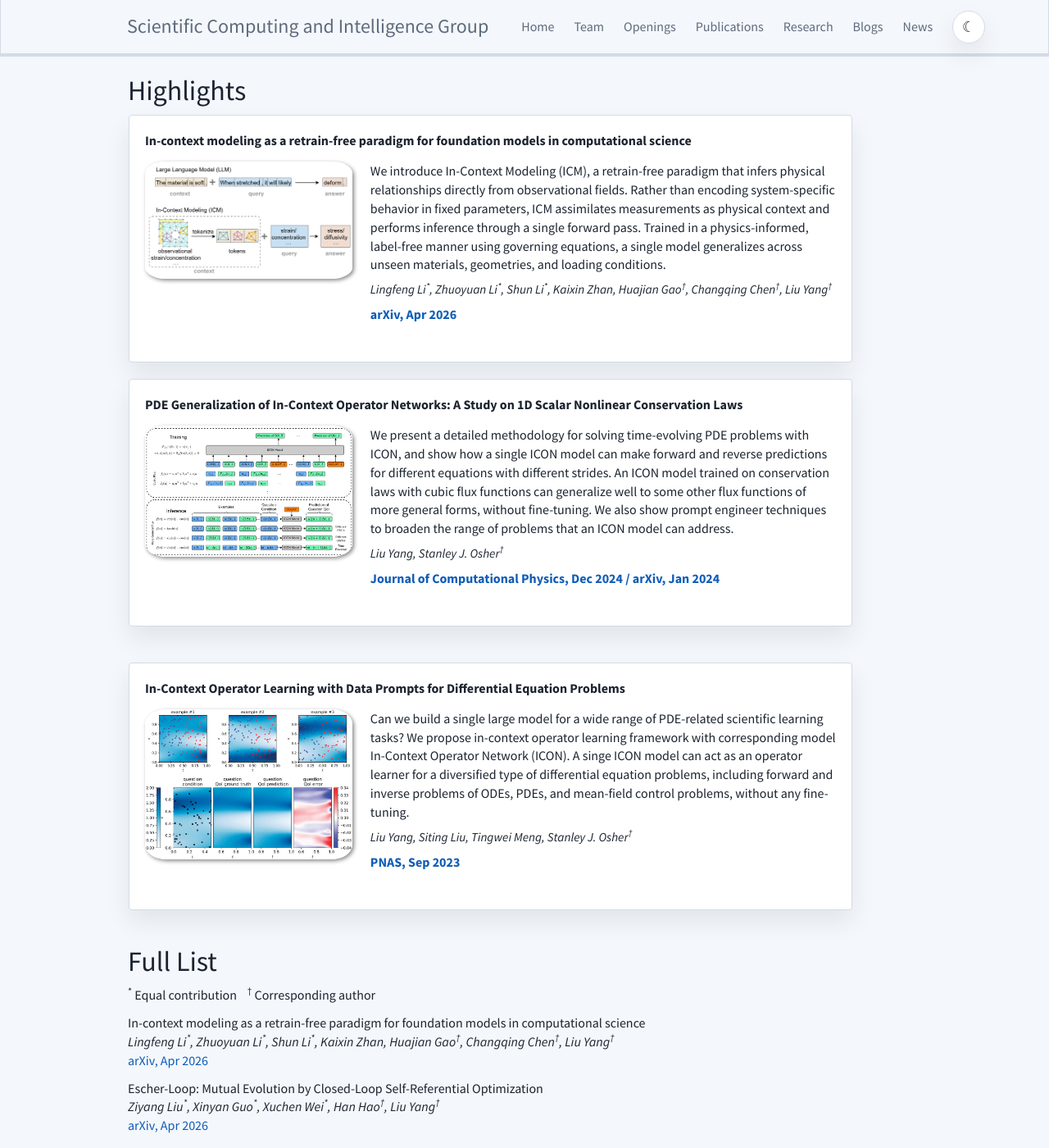
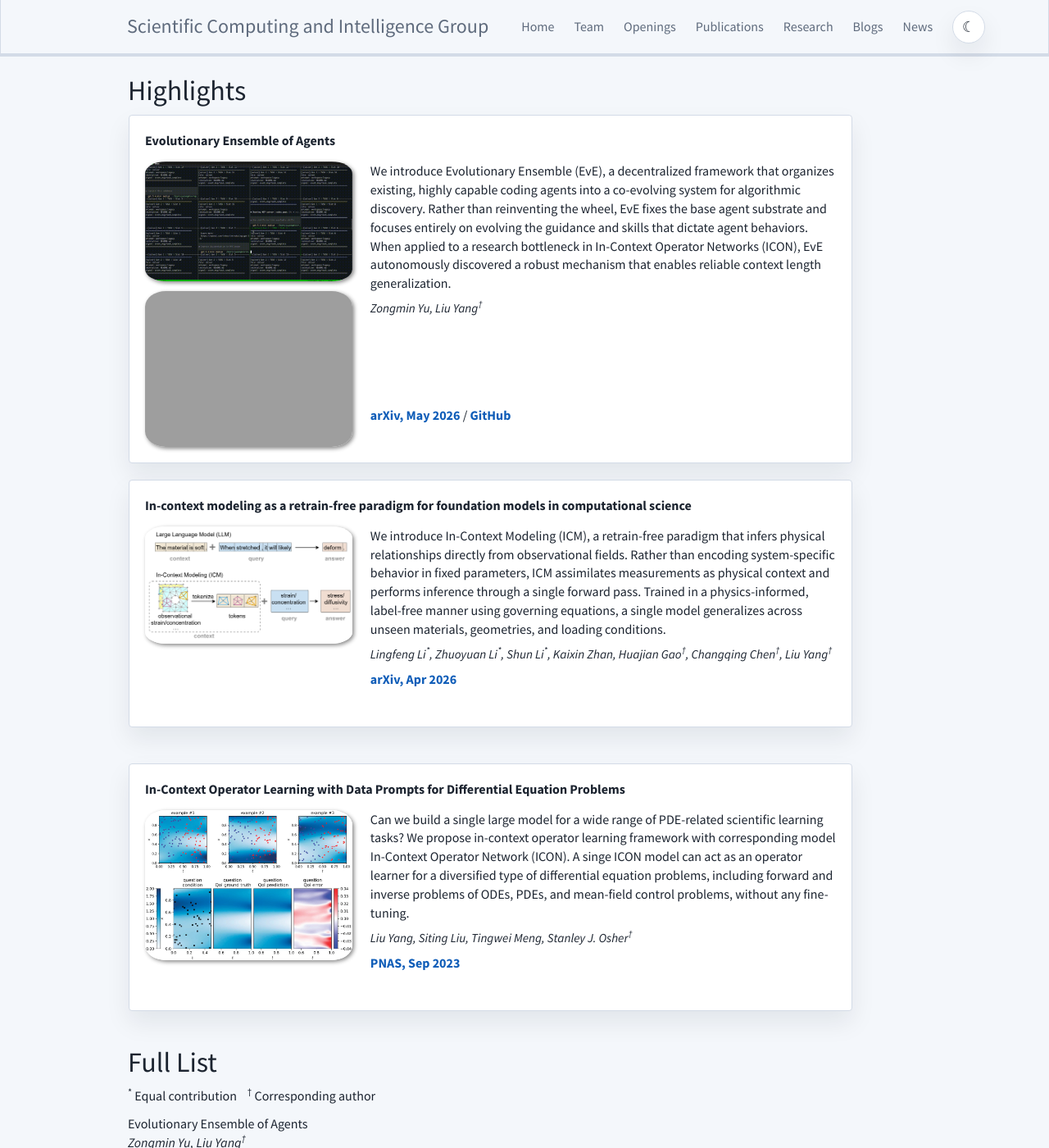
Before and after one commit to scaling-group/scaling-group.github.io, a Jekyll site: the page built from _pages/publications.md, in a window 1280 px wide and 1400 px high. Shown: the whole window at 82% size. Built offline with Jekyll 4.4.1, drawn with Linux system fonts in a browser that asks for light colours; some of the changed text lies outside the part shown.

Commit message:
Update EvE publication visuals (#8)
* Update EvE publication visuals

* Add EvE news entry

```diff
--- a/_data/news.yml
+++ b/_data/news.yml
@@ -1,3 +1,6 @@
+- date: May 09 2026
+  headline: "Our paper [Evolutionary Ensemble of Agents](https://arxiv.org/abs/2605.09018) ([GitHub](https://github.com/scaling-group/eve)) is now available on arXiv. We introduce EvE: a decentralized evolutionary ensemble of coding agents co-evolving with code repositories."
+
 - date: Apr 28 2026
   headline: "Our paper [In-context modeling as a retrain-free paradigm for foundation models in computational science](https://arxiv.org/abs/2604.23098) is now available on arXiv."
 
--- a/_data/publist.yml
+++ b/_data/publist.yml
@@ -1,3 +1,13 @@
+- title: "Evolutionary Ensemble of Agents"
+  image: eve-demo.gif
+  image2: eve-overview.png
+  description: "We introduce Evolutionary Ensemble (EvE), a decentralized framework that organizes existing, highly capable coding agents into a co-evolving system for algorithmic discovery. Rather than reinventing the wheel, EvE fixes the base agent substrate and focuses entirely on evolving the guidance and skills that dictate agent behaviors. When applied to a research bottleneck in In-Context Operator Networks (ICON), EvE autonomously discovered a robust mechanism that enables reliable context length generalization."
+  authors: "Zongmin Yu, Liu Yang<sup>†</sup>"
+  link:
+    url: https://arxiv.org/abs/2605.09018
+    display: arXiv, May 2026
+  github: https://github.com/scaling-group/eve
+  highlight: 1
 
 - title: "In-context modeling as a retrain-free paradigm for foundation models in computational science"
   image: icm-hyperelastic.png
@@ -42,7 +52,7 @@
   link:
     url: https://www.sciencedirect.com/science/article/pii/S0021999124006272
     display: Journal of Computational Physics, Dec 2024 / arXiv, Jan 2024
-  highlight: 1
+  highlight: 2
   # news2: Good
 
 
--- a/_pages/publications.md
+++ b/_pages/publications.md
@@ -26,13 +26,19 @@
 <div class="publication-highlight" markdown="0">
   <div class="publication-highlight__media">
     <img src="{{ site.url }}{{ site.baseurl }}/images/papers/{{ publi.image }}" class="img-responsive publication-highlight__image" />
+    {% if publi.image2 %}
+    <img src="{{ site.url }}{{ site.baseurl }}/images/papers/{{ publi.image2 }}" class="img-responsive publication-highlight__image" />
+    {% endif %}
   </div>
   <div class="publication-highlight__body">
     <div class="publication-highlight__main">
       <p>{{ publi.description }}</p>
       <p class="publication-highlight__authors"><em>{{ publi.authors }}</em></p>
     </div>
-    <p class="publication-highlight__link"><strong><a href="{{ publi.link.url }}">{{ publi.link.display }}</a></strong></p>
+    <p class="publication-highlight__link">
+      <strong><a href="{{ publi.link.url }}">{{ publi.link.display }}</a></strong>
+      {% if publi.github %} / <strong><a href="{{ publi.github }}">GitHub</a></strong>{% endif %}
+    </p>
     <p class="text-danger"><strong>{{ publi.news1 }}</strong></p>
     <p>{{ publi.news2 }}</p>
   </div>
@@ -64,7 +70,7 @@
 {% for publi in site.data.publist %}
 
   {{ publi.title }} <br />
-  <em>{{ publi.authors }} </em><br /><a href="{{ publi.link.url }}">{{ publi.link.display }}</a>
+  <em>{{ publi.authors }} </em><br /><a href="{{ publi.link.url }}">{{ publi.link.display }}</a>{% if publi.github %} / <a href="{{ publi.github }}">GitHub</a>{% endif %}
 
 {% endfor %}
 
--- a/css/main.scss
+++ b/css/main.scss
@@ -307,6 +307,10 @@
 	display: block;
 }
 
+#gridid .publication-highlight__image + .publication-highlight__image {
+	margin-top: 12px;
+}
+
 #gridid .publication-highlight__body {
 	flex: 1 1 auto;
 	min-width: 0;
```
Also changed, not shown: images/papers/eve-demo.gif (added), 1 other file.
